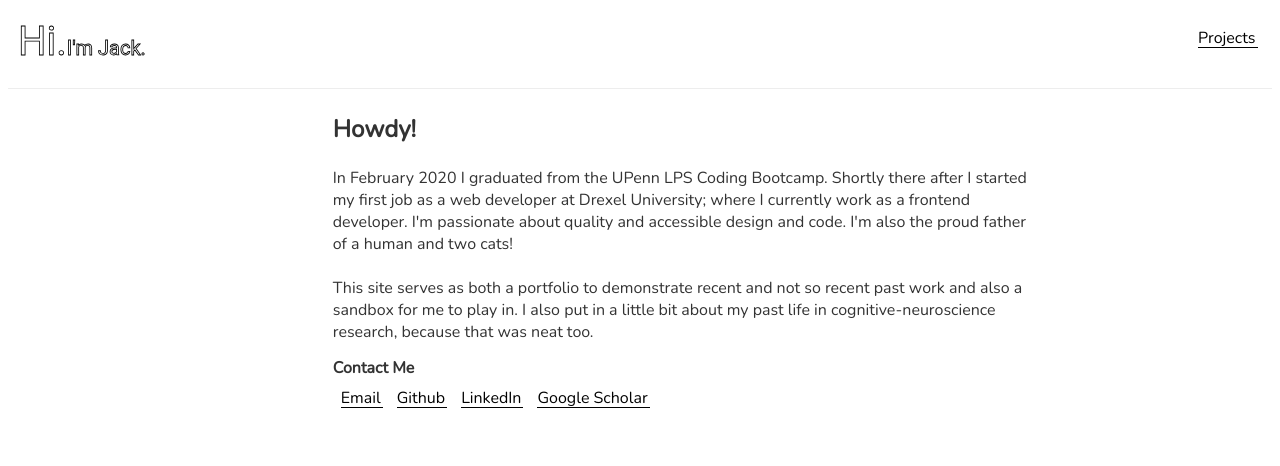
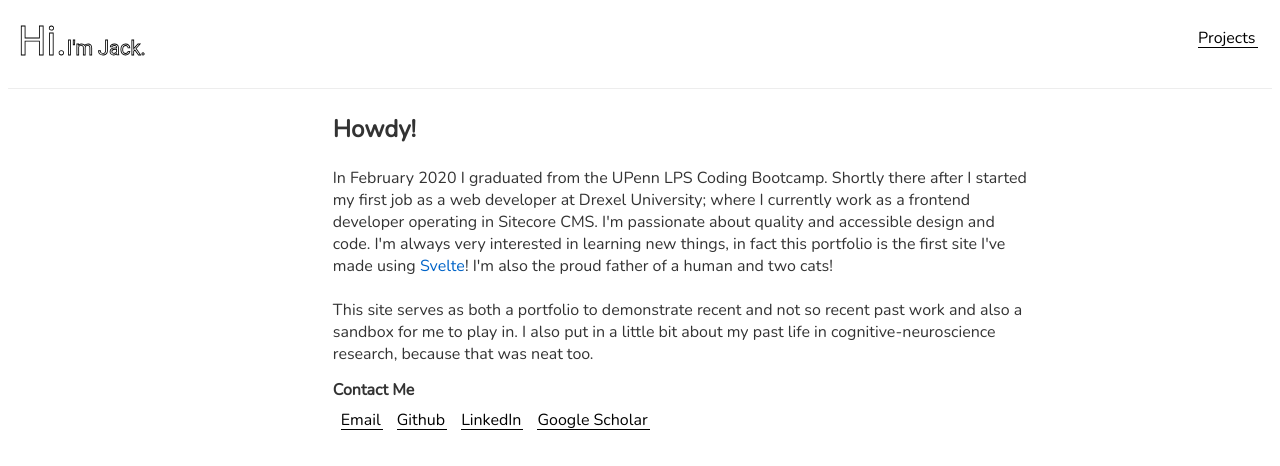
Before and after one commit to JackRyan1989/portfolio, a Svelte app: page / in a window 1280 px wide. Shown: the top 466 px of the page. Built offline with nearby package versions, Linux system fonts and the light colour scheme.

Commit message:
Updated text about me and projects.

```diff
--- a/src/components/textblurb.svelte
+++ b/src/components/textblurb.svelte
@@ -19,9 +19,13 @@
       <p>
         In February 2020 I graduated from the UPenn LPS Coding Bootcamp. Shortly
         there after I started my first job as a web developer at Drexel
-      University; where I currently work as a frontend developer. I'm passionate
-      about quality and accessible design and code. I'm also the proud father of
-      a human and two cats!
+        University; where I currently work as a frontend developer operating in
+        Sitecore CMS. I'm passionate about quality and accessible design and
+        code. I'm always very interested in learning new things, in fact this
+        portfolio is the first site I've made using <a
+          href="https://svelte.dev"
+          target="_blank">Svelte</a
+        >! I'm also the proud father of a human and two cats!
         <br />
         <br />
         This site serves as both a portfolio to demonstrate recent and not so recent
@@ -58,7 +62,6 @@
     opacity: 1;
     transition-property: opacity;
     transition-duration: 0.3s;
-    transition-timing-function: cubic-bezier(.97,-0.01,.93,.43);
+    transition-timing-function: cubic-bezier(0.97, -0.01, 0.93, 0.43);
   }
-
 </style>
--- a/src/constants/projects.js
+++ b/src/constants/projects.js
@@ -1,6 +1,6 @@
 const PROJECTS = [
   {
-    id: '1',
+    id: "1",
     url: "https://drexel.edu/legacy-center/",
     title: "Drexel University: Legacy Center Archives and Special Collections",
     tech: ["HTML5", "CSS3", "JS"],
@@ -9,53 +9,53 @@ const PROJECTS = [
     alt: "Drexel University Logo",
   },
   {
-    id: '2',
+    id: "2",
     url: "https://drexel.edu/hunger-free-center/",
     title: "Drexel University: The Center for Hunger Free Communities",
     tech: ["HTML5", "CSS3", "JS"],
     tasks:
-      "Homepage Redesign & Informational Architecture Restructuring plus some small topic filtering features.",
+      "Homepage Redesign & Informational Architecture Restructuring plus some Javascript here and there.",
     image: "/assets/Drexel_horizontal_yellow copy.png",
     alt: "Drexel University Logo",
   },
   {
-    id: '3',
+    id: "3",
     url: "https://drexel.edu/disability-resources/",
     title: "Drexel University: Disability Resources",
     tech: ["HTML5", "CSS3", "JS"],
-    tasks: "Homepage Redesign",
+    tasks: "Homepage Redesign & Content Review",
     image: "/assets/Drexel_horizontal_yellow copy.png",
     alt: "Drexel University Logo",
   },
   {
-    id: '4',
+    id: "4",
     url: "https://github.com/CodeForPhilly/prevention-point",
     title: "Code for Philly: Prevention Point",
     tech: ["React", "MaterialUI", "MobX", "Django", "Jest", "Yup"],
     tasks:
-      "Developed models, tests and admin portal for Django backend. Developed tests and validation for frontend components using Yup and Jest.",
+      "Developed new database features with migrations and tests for Django/PostGres backend. Developed tests and validation for frontend components and state management using Yup and Jest.",
     image: "/assets/cfp-logo.png",
     alt: "Code for Philly Logo",
   },
   {
-    id: '5',
-    url: "https://github.com/JackRyan1989/babyTracker",
-    title: "Baby Tracker",
-    tech: ["React", "MongoDB Stitch", "MaterialUI"],
-    tasks:
-      "Side project to track my son's movements in the womb, sleeping, eating and pooping habits, along with parent effort. Oh and there's a contraction timer thrown in for good measure :)",
-    image: "/assets/Github_Logo.png",
-    alt: "Github Logo",
-  },
-  {
-    id: '6',
+    id: "5",
     url: "https://github.com/maleszewskid/Project-3",
     title: "Patient First",
     tech: ["React", "Node", "Express", "PassportJS"],
     tasks:
-      "Built the Node/Express server coupled with a MongoDB database. Developed the API and implemented authentication via PassportJS. Did some of the frontend components for data entry and display.",
+      "Built the Node/Express server coupled with a MongoDB database. Defined the ORM, controllers and views. Developed the API and implemented authentication via PassportJS. Did some of the frontend components for data entry and display, specifically the charts using React ChartKick and React Table packages.",
     image: "assets/upenn-logo.png",
     alt: "University of Pennsylvania Logo",
+  },
+  {
+    id: "5",
+    url: "https://github.com/JackRyan1989/babyTracker",
+    title: "Baby Tracker",
+    tech: ["React", "MongoDB Realm", "MaterialUI"],
+    tasks:
+      "Side project to track my son's movements in the womb, sleeping, eating and pooping habits, along with parent effort. Entirely client-side application complete with user authentication and a MongoDB database courtesy of MongoDB Realm. All styling was done using the Material UI library. Used React Chart JS-2 Package to help with plotting data from MongoDB. Deployed to Github pages.",
+    image: "/assets/Github_Logo.png",
+    alt: "Github Logo",
   },
 ];
 
```
Also changed, not shown: public/build/bundle.css, public/build/bundle.js, 1 other file (tests, documents, lock files or other folders). Lines whose indentation alone changed are shown as unchanged.
